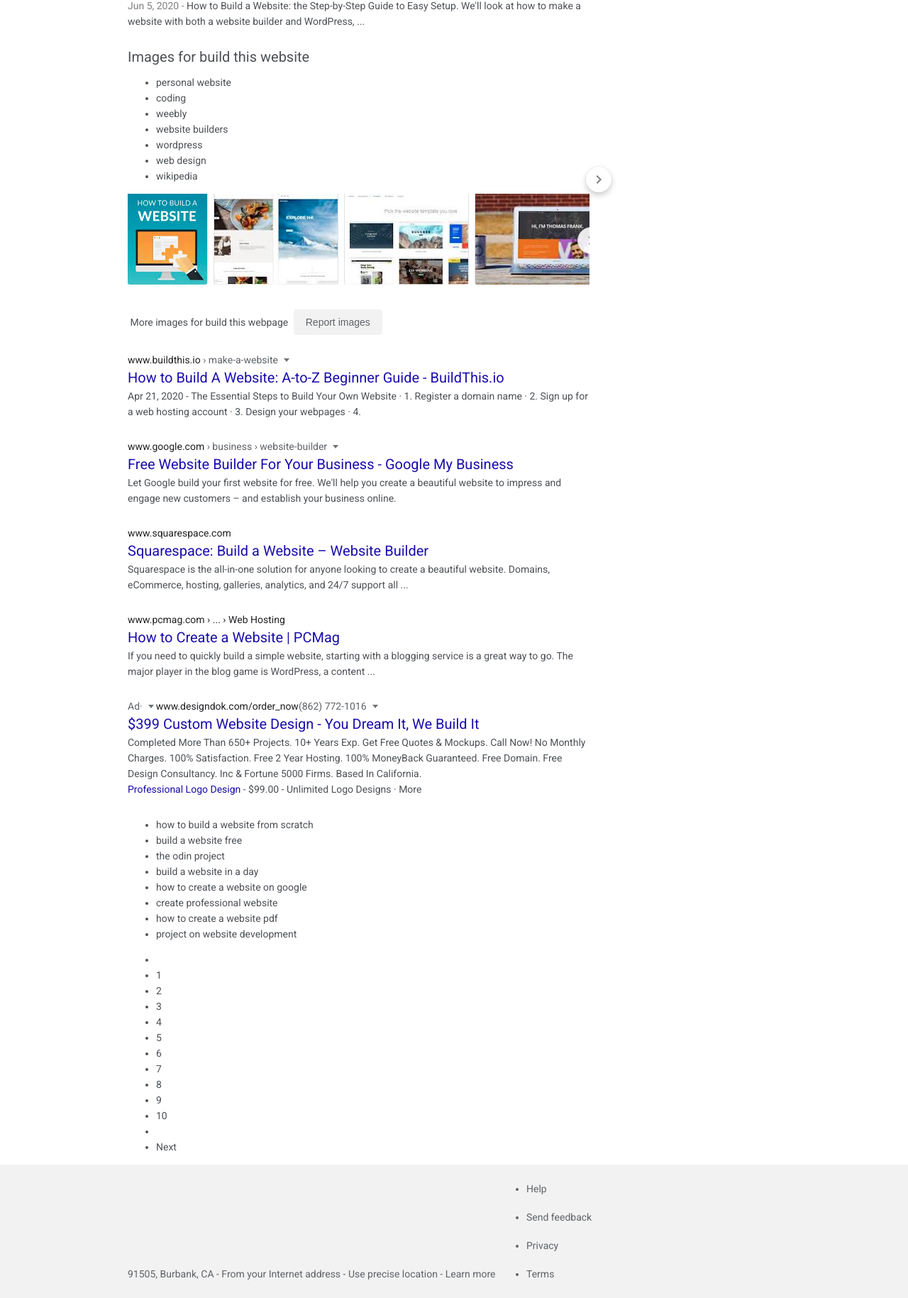
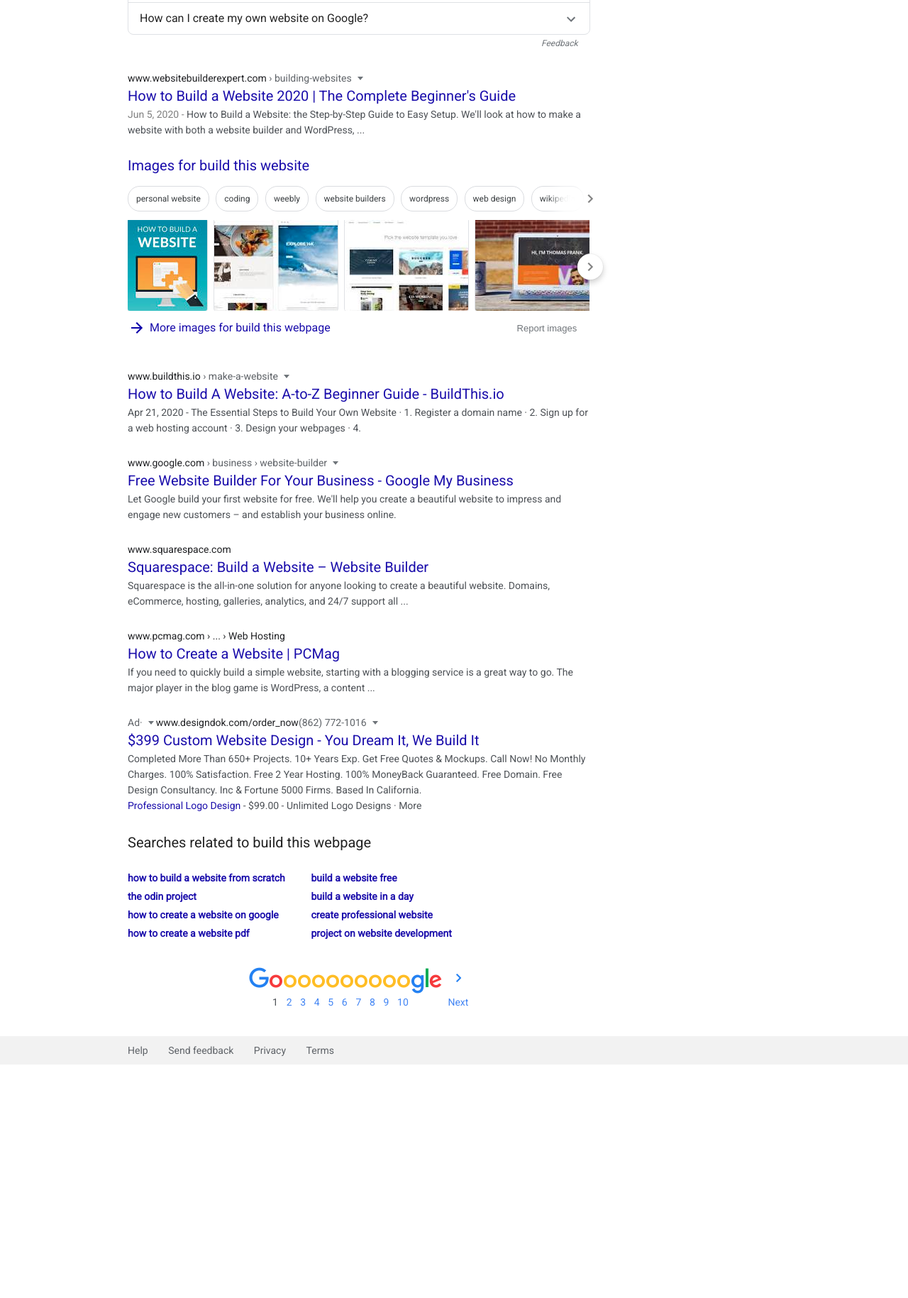
Before and after one commit to adam-lohnes/google-homepage, a plain HTML site: page search.html in a window 1280 px wide. Shown: the part 1107-2936 px from the top of the page at 71% size. After the commit the page ends 2607 px from the top, so only its background shows below. Drawn offline with Linux system fonts and the light colour scheme.

Commit message:
Finish styling project

```diff
--- a/results_style.css
+++ b/results_style.css
@@ -28,7 +28,7 @@
 	display: inline-block;
 }
 
-/* ---------------------TO BE SORTED (LEGACY?)--------------------- */
+/* =======================TO BE SORTED (LEGACY======================= */
 
 button {
 	background-color: #f2f2f2;
@@ -73,7 +73,7 @@
 	padding: 0 11px;
 }
 
-/* ---------------------TOP SECTIONS--------------------- */
+/* =======================TOP SECTIONS======================= */
 
 #top-left {
     height: 52px;
@@ -91,6 +91,8 @@
 #top-right {
 	padding-right: 12px;
 }
+
+/* ------------SEARCH BAR------------ */
 
 #search-bar {
 	display: flex;
@@ -121,6 +123,8 @@
 	background-color: #dfe1e5;
 	margin-left: 6px;
 }
+
+/* ------------NAVIGATION TABS------------ */
 
 #nav-shell {
 	width: 100%;
@@ -181,7 +185,7 @@
 	padding-left: 22px;
 }
 
-/* ---------------------RESULTS--------------------- */
+/* =======================RESULTS======================= */
 
 a {
 	color: #1a0dab;
@@ -239,6 +243,8 @@
 .result {
 	margin-bottom: 28px;
 }
+
+/* ------------VIDEO RESULTS------------ */
 
 #videos {
 	display: flex;
@@ -317,9 +323,160 @@
 	margin-top: 8px;
 }
 
+/* ------------PEOPLE ALSO ASK------------ */
+
 #people-also-ask {
-	display: block;
-	list-style-image: none;
+	margin-bottom: 28px;
 }
 
-/* ---------------------FOOTER--------------------- */
+#people-also-ask ul {
+	border: 1px solid rgb(223, 225, 229);
+	padding: 0px;
+	border-radius: 8px;
+	margin-bottom: 0;
+}
+
+#people-also-ask li {
+	color: rgb(34, 34, 34);
+	display: flex;
+	justify-content: space-between;
+	list-style: none;
+	height: 44px;
+	width: 650px;
+	border-top: 1px solid rgb(223, 225, 229);
+}
+
+#people-also-ask li img {
+	width: 19px;
+	height: 17px;
+	margin: 14px 16px;
+}
+
+#people-also-ask h1 {
+	padding: 0 0 0 16px;
+	line-height: 44px;
+}
+
+#people-also-ask h3 {
+	margin: 0;
+	padding-left: 16px;
+	line-height: 44px;
+}
+
+#people-also-ask a {
+	color: rgb(112, 117, 122);
+	font-size: 12px;
+	left: 583px;
+	position: relative;
+}
+
+/* ------------IMAGE RESULTS------------ */
+#image-results {
+	margin-bottom: 40px;
+}
+
+#keywords ul {
+	padding: 0;
+	margin: 18px 0 12px 0;
+}
+
+#keywords li {
+	display: inline-block;
+	list-style: none;
+	height: 34px;
+	line-height: 34px;
+	font-size: 12px;
+	color: rgb(60, 64, 67);
+	border-radius: 17px;
+	border: 1px solid rgb(218, 220, 224);
+	padding: 0 11px;
+	margin-right: 6px;
+}
+
+#keywords-arrow {
+	position: absolute;
+	height: 36px;
+	width: 50px;
+	padding-top: 8px;
+	margin-left: 644px;
+	box-shadow: -40px 0px 17px white;
+}
+
+#images-arrow {
+	margin: 110px 0 0 634px;
+}
+
+#more-images {
+	display: flex;
+	align-items: center;
+	font-size: 16px;
+}
+
+#more-images button {
+	border: none;
+	background-color: white;
+	font-size: 13px;
+	color: rgb(112, 117, 122);
+	margin: 0 0 0 263px;
+	padding: 0;
+}
+
+/* ------------RELATED SEARCH QUERIES------------ */
+#related-searches ul {
+	padding: 0;
+}
+
+#related-searches li {
+	display: inline-block;
+	list-style: none;
+	height: 26px;
+	width: 255px;
+	font-size: 14px;
+	font-weight: 700;
+}
+
+/* ------------SEARCH PAGE NAVIGATION------------ */
+#result-pages {
+	margin-top: 30px;
+	margin-left: 167px;
+	margin-bottom: 30px;
+}
+
+#result-pages ul {
+	padding-left: 33px;
+	width: 309px;
+	margin: 0;
+	position: relative;
+	top: -7px;
+}
+
+#result-pages li {
+	display: inline-block;
+	list-style: none;
+	margin: 0 4.1px;
+}
+
+#result-pages .next {
+	padding-left: 44px;
+}
+
+#result-pages a {
+	color: rgb(66, 133, 244);
+	text-decoration: none;
+}
+
+#result-pages a:hover {
+	text-decoration: underline;
+}
+
+/* =======================FOOTER======================= */
+
+#footer-nav ul {
+	margin: 0;
+	padding: 0;
+}
+
+#footer-nav li {
+	display: inline-block;
+	padding-right: 25px;
+}
--- a/search.html
+++ b/search.html
@@ -75,7 +75,7 @@
 				<p>With zero coding experience, artist <b>building</b> 180 <b>webpages</b> in 180 days. hhttps://arstechnica.com/.../with-zero-coding-experience-artist-<b>building</b>-180-<b>webpages</b>-.</p>
 			</div>
 			<h1>Videos</h1>
-			<div class="nav-arrow-circle"><img src="img/button-arrow-right.png"></div>
+			<div id="videos-arrow" class="nav-arrow-circle"><img src="img/button-arrow-right.png"></div>
 			<div id="videos">
 				<div class="result-video">
 					<img src="img/vid/vid-1.png">
@@ -111,12 +111,13 @@
 				<p><span class="date-span">Jul 26, 2013 - </span>One of Jennifer Dewalt's creations, this webpage lets visitors create paintings in ... Build a different website every day for 180 consecutive days.</p>
 			</div>
 			<div id="people-also-ask">
-				<ul>People also ask
-					<li>How can I create my own webpage?</li>
-					<li>What does it cost to build a Web page?</li>
-					<li>What is the cheapest way to build a website?</li>
-					<li>How can I create my own website on Google?</li>
+				<ul><h1>People also ask</h1>
+					<li><h3>How can I create my own webpage?</h3><img src="img/button-arrow-down.png"></li>
+					<li><h3>What does it cost to build a Web page?</h3><img src="img/button-arrow-down.png"></li>
+					<li><h3>What is the cheapest way to build a website?</h3><img src="img/button-arrow-down.png"></li>
+					<li><h3>How can I create my own website on Google?</h3><img src="img/button-arrow-down.png"></li>
 				</ul>
+				<a href=""><em>Feedback</em></a>
 			</div>
 			<div class="result">
 				<div class="result-link">
@@ -125,10 +126,11 @@
 				</div>
 				<p><span class="date-span">Jun 5, 2020 - </span>How to Build a Website: the Step-by-Step Guide to Easy Setup. We'll look at how to make a website with both a website builder and WordPress, ...</p>
 			</div>
-			<h2>Images for build this website</h2>
-			<div class="nav-arrow-circle"><img src="img/button-arrow-right.png"></div>
+			<h2><a href="">Images for build this website</a></h2>
+			<div id="images-arrow" class="nav-arrow-circle"><img src="img/button-arrow-right.png"></div>
 			<div id="image-results">
 				<div id="keywords">
+					<div id="keywords-arrow"><img src="img/button-arrow-right.png"></div>
 					<ul>
 						<li>personal website</li>
 						<li>coding</li>
@@ -142,14 +144,11 @@
 				<div>
 					<img src="img/img-scroll.png">
 				</div>
-				<div>
-					<img src="">
-					More images for build this webpage
+				<div id="more-images">
+					<img style="padding-right: 6px;" src="img/blue-arrow-right.png">
+					<a href="">More images for build this webpage</a>
 					<button>Report images</button>
 				</div>
-				<ul>
-
-				</ul>
 			</div>
 			<div class="result">
 				<div class="result-link">
@@ -189,43 +188,39 @@
 					<a href="">Professional Logo Design</a> - $99.00 - Unlimited Logo Designs · More
 				</div>
 			</div>
+			<h1>Searches related to build this webpage</h1>
 			<div id="related-searches">
 				<ul>
-					<li>how to build a website from scratch</li>
-					<li>build a website free</li>
-					<li>the odin project</li>
-					<li>build a website in a day</li>
-					<li>how to create a website on google</li>
-					<li>create professional website</li>
-					<li>how to create a website pdf</li>
-					<li>project on website development</li>
+					<li><a href="">how to build a website from scratch</a></li>
+					<li><a href="">build a website free</a></li>
+					<li><a href="">the odin project</a></li>
+					<li><a href="">build a website in a day</a></li>
+					<li><a href="">how to create a website on google</a></li>
+					<li><a href="">create professional website</a></li>
+					<li><a href="">how to create a website pdf</a></li>
+					<li><a href="">project on website development</a></li>
 				</ul>
 			</div>
 			<div id="result-pages">
+				<img src="img/Goooogle.png">
 				<ul>
-					<li class="G"></li>
 					<li class="current-page">1</li>
-					<li class="o">2</li>
-					<li class="o">3</li>
-					<li class="o">4</li>
-					<li class="o">5</li>
-					<li class="o">6</li>
-					<li class="o">7</li>
-					<li class="o">8</li>
-					<li class="o">9</li>
-					<li class="o">10</li>
-					<li class="gle"></li>
-					<li class="next">Next</li>
+					<li class="o"><a href="">2</a></li>
+					<li class="o"><a href="">3</a></li>
+					<li class="o"><a href="">4</a></li>
+					<li class="o"><a href="">5</a></li>
+					<li class="o"><a href="">6</a></li>
+					<li class="o"><a href="">7</a></li>
+					<li class="o"><a href="">8</a></li>
+					<li class="o"><a href="">9</a></li>
+					<li class="o"><a href="">10</a></li>
+					<li class="next"><a href="">Next</a></li>
 				</ul>
 			</div>
 		</div>
 
 		<footer>
-			<div>
-				<div>
-					<span class="footer-loc">91505, Burbank, CA - </span>From your Internet address - Use precise location - Learn more
-				</div>
-				<div>
+			<div id="footer-nav">
 				<ul>
 					<li>Help</li>
 					<li>Send feedback</li>
@@ -233,7 +228,6 @@
 					<li>Terms</li>
 				</ul>
 			</div>
-			</div>
 		</footer>
 	</body>
 </html>
```
Also changed, not shown: img/blue-arrow-right.png (added). Lines whose indentation alone changed are shown as unchanged.
